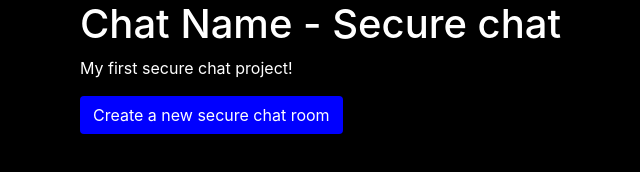
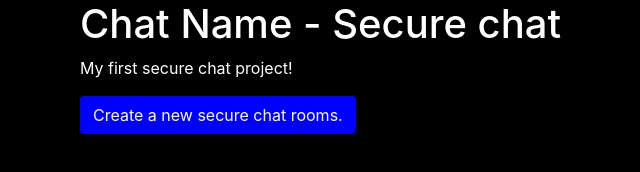
Before and after one commit to kto-to20/secure-chat, a plain HTML site: page index.html in a window 1280 px wide. Shown: the full height of the page, 5-645 px from the left. Drawn offline with nearby package versions, Linux system fonts and the light colour scheme.

Commit message:
Update index.html

```diff
--- a/index.html
+++ b/index.html
@@ -24,7 +24,7 @@
 <div class="container">
     <h1>Chat Name - Secure chat</h1>
     <p>My first secure chat project!</p>
-    <a href="create_chat.html" class="btn btn-create">Create a new secure chat room</a>
+    <a href="create_chat.html" class="btn btn-create">Create a new secure chat rooms.</a>
 </div>
 
 </body>
```
